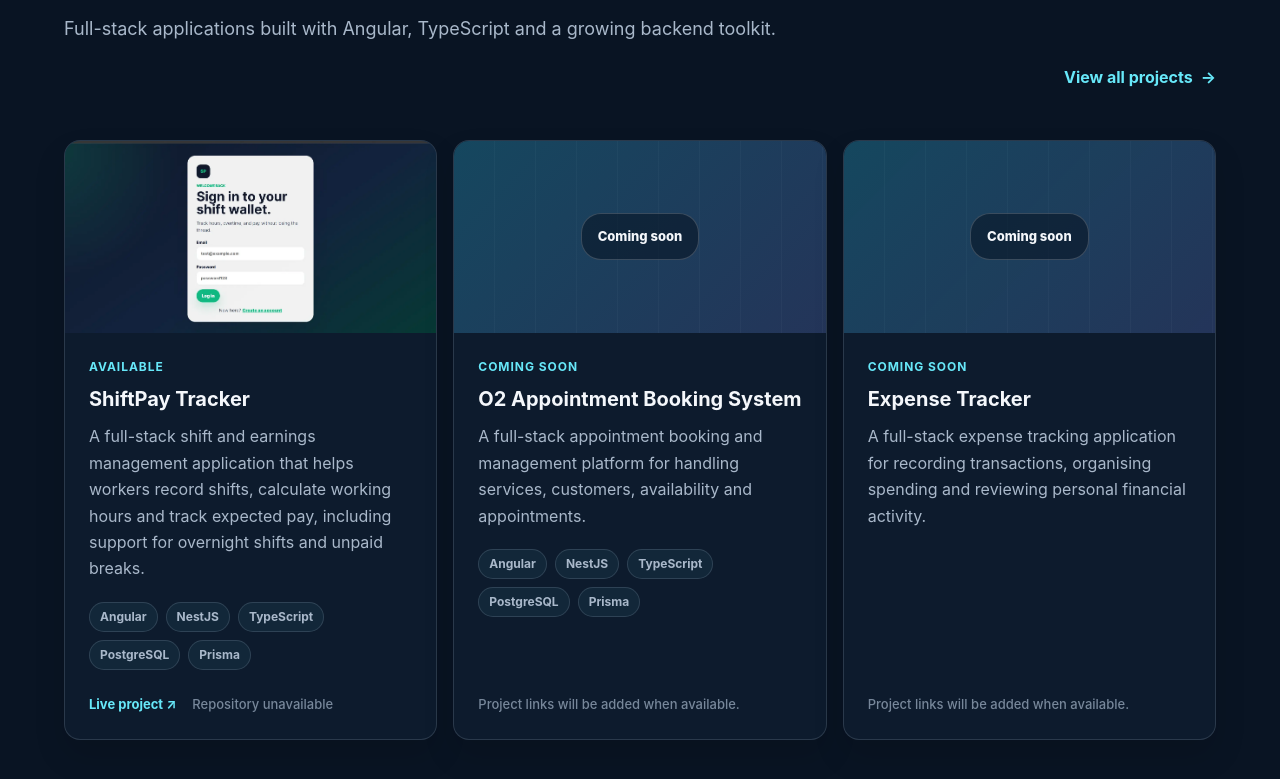
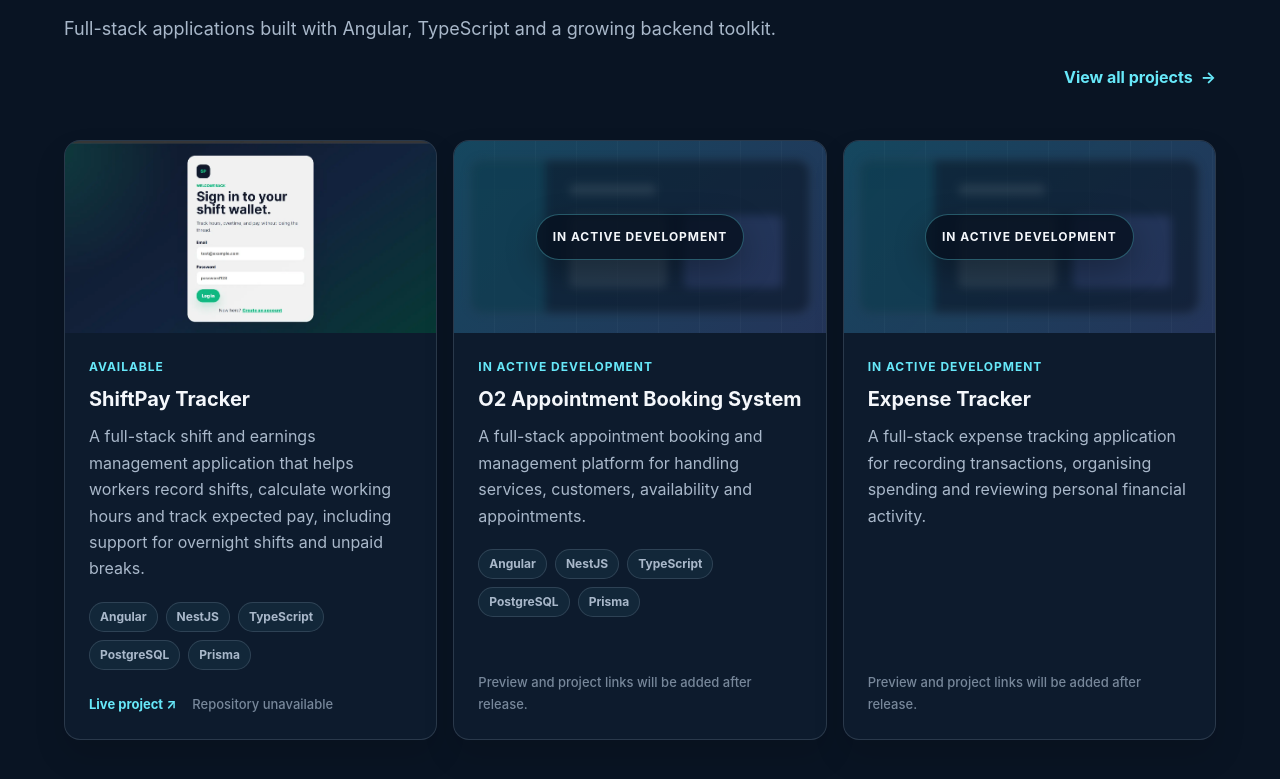
Before and after one commit to badaDev/personal-website, an Angular app: page / in a window 1280 px wide. Shown: the part 2606-3385 px from the top of the page. Built offline with nearby package versions, Linux system fonts and the light colour scheme.

Commit message:
feat: improve active development project previews

```diff
--- a/src/app/core/data/portfolio.data.ts
+++ b/src/app/core/data/portfolio.data.ts
@@ -45,7 +45,7 @@ export const PROJECTS: readonly PortfolioProject[] = [
     liveUrl: null,
     repositoryUrl: null,
     caseStudyUrl: null,
-    status: 'coming-soon',
+    status: 'active-development',
     featured: true,
   },
   {
@@ -55,7 +55,7 @@ export const PROJECTS: readonly PortfolioProject[] = [
     liveUrl: null,
     repositoryUrl: null,
     caseStudyUrl: null,
-    status: 'coming-soon',
+    status: 'active-development',
     featured: true,
   },
 ];
--- a/src/app/core/data/portfolio.models.ts
+++ b/src/app/core/data/portfolio.models.ts
@@ -14,7 +14,7 @@ export interface PortfolioProject {
   readonly imageWidth?: number;
   readonly imageHeight?: number;
   readonly caseStudyUrl: string | null;
-  readonly status: 'available' | 'coming-soon';
+  readonly status: 'available' | 'active-development';
   readonly featured: boolean;
 }
 
--- a/src/app/shared/project-card/project-card.html
+++ b/src/app/shared/project-card/project-card.html
@@ -1,4 +1,4 @@
-<article class="project-card" [class.coming-soon-card]="project().status === 'coming-soon'">
+<article class="project-card" [class.development-card]="project().status === 'active-development'">
   <div class="project-visual">
     @if (project().imagePath) {
       <img
@@ -8,11 +8,19 @@
         [height]="project().imageHeight"
         loading="lazy">
     } @else {
-      <div class="coming-soon-visual" aria-hidden="true"><span>Coming soon</span></div>
+      <div class="development-visual" aria-hidden="true">
+        <div class="preview-window">
+          <span class="preview-sidebar"></span>
+          <span class="preview-heading"></span>
+          <span class="preview-panel preview-panel-primary"></span>
+          <span class="preview-panel preview-panel-secondary"></span>
+        </div>
+        <strong>In Active Development</strong>
+      </div>
     }
   </div>
   <div class="project-content">
-    <div class="project-status">{{ project().status === 'coming-soon' ? 'Coming soon' : 'Available' }}</div>
+    <div class="project-status">{{ project().status === 'active-development' ? 'In Active Development' : 'Available' }}</div>
     <h3>{{ project().name }}</h3>
     <p>{{ project().description }}</p>
 
@@ -24,8 +32,8 @@
       </div>
     }
 
-    @if (project().status === 'coming-soon') {
-      <div class="project-actions"><span class="unavailable">Project links will be added when available.</span></div>
+    @if (project().status === 'active-development') {
+      <div class="project-actions"><span class="unavailable">Preview and project links will be added after release.</span></div>
     } @else {
       <div class="project-actions">
       @if (project().liveUrl) {
--- a/src/app/shared/project-card/project-card.scss
+++ b/src/app/shared/project-card/project-card.scss
@@ -34,36 +34,78 @@
   transition: transform 300ms ease;
 }
 
-.coming-soon-visual {
+.development-visual {
+  position: relative;
   display: grid;
   width: 100%;
   min-height: 12rem;
   place-items: center;
+  isolation: isolate;
 }
 
-.coming-soon-visual span {
-  display: grid;
-  width: 5rem;
-  aspect-ratio: 1;
-  place-items: center;
+.preview-window {
+  position: absolute;
+  inset: 1.35rem;
   border: 1px solid rgb(255 255 255 / 18%);
-  border-radius: 1.25rem;
-  background: rgb(7 17 31 / 55%);
+  border-radius: 0.85rem;
+  background: rgb(7 17 31 / 72%);
+  filter: blur(4px);
+  opacity: 0.72;
+  transform: scale(1.04);
+}
+
+.preview-window span {
+  position: absolute;
+  display: block;
+  border-radius: 0.35rem;
+  background: rgb(255 255 255 / 12%);
+}
+
+.preview-sidebar {
+  inset: 0 78% 0 0;
+  border-radius: 0.85rem 0 0 0.85rem !important;
+  background: rgb(34 211 238 / 16%) !important;
+}
+
+.preview-heading {
+  inset: 16% 45% auto 29%;
+  height: 0.65rem;
+}
+
+.preview-panel {
+  top: 36%;
+  bottom: 16%;
+}
+
+.preview-panel-primary {
+  right: 42%;
+  left: 29%;
+}
+
+.preview-panel-secondary {
+  right: 8%;
+  left: 63%;
+  background: rgb(129 140 248 / 20%) !important;
+}
+
+.development-visual strong {
+  position: relative;
+  z-index: 1;
+  padding: 0.75rem 1rem;
+  border: 1px solid rgb(103 232 249 / 32%);
+  border-radius: 999px;
+  background: rgb(7 17 31 / 82%);
   color: var(--color-text);
-  font-size: 1.75rem;
-  font-weight: 800;
+  font-size: 0.75rem;
+  font-weight: 750;
+  letter-spacing: 0.08em;
+  text-transform: uppercase;
+  box-shadow: 0 0.75rem 2rem rgb(0 0 0 / 28%);
   transition: transform 250ms ease;
 }
 
-.coming-soon-card .project-visual span {
-  width: auto;
-  aspect-ratio: auto;
-  padding: 0.75rem 1rem;
-  font-size: 0.8125rem;
-}
-
 .project-card:hover .project-visual img,
-.project-card:hover .project-visual span {
+.project-card:hover .development-visual strong {
   transform: scale(1.06);
 }
 
```
Also changed, not shown: 1 other file (tests, documents, lock files or other folders).
